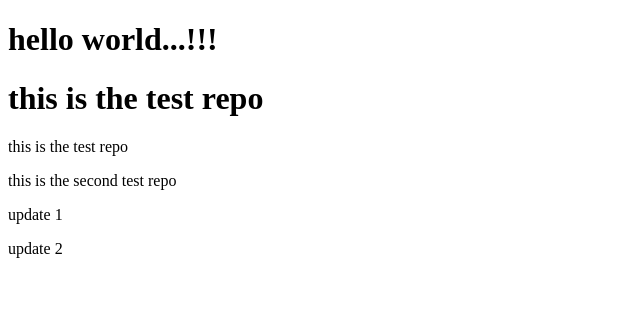
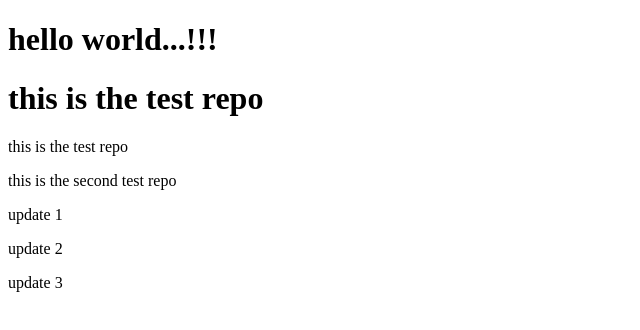
Before and after one commit to anbya/first-html, a plain HTML site: page index.html in a window 1280 px wide. Shown: the full height of the page, 0-640 px from the left. Drawn offline with Linux system fonts and the light colour scheme.

Commit message:
Update index.html
anbya added updated 3

```diff
--- a/index.html
+++ b/index.html
@@ -13,5 +13,6 @@
     <p>this is the second test repo</p>
     <p>update 1</p>
     <p>update 2</p>
+    <p>update 3</p>
 </body>
 </html>
```
